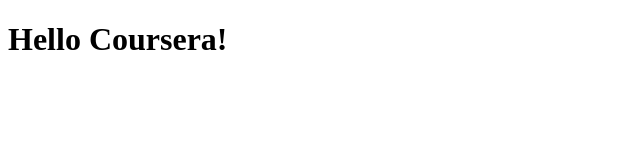
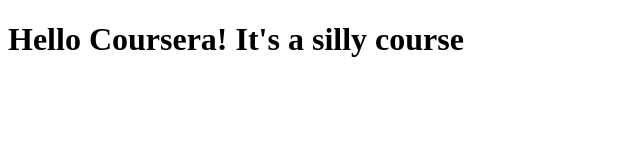
Before and after one commit to Chrysto34/coursera-test, a plain HTML site: page site/index.html in a window 1280 px wide. Shown: the whole page, without its empty margins (0-640 px from the left). Drawn offline with Linux system fonts and the light colour scheme.

Commit message:
Small addition to our page content.

```diff
--- a/site/index.html
+++ b/site/index.html
@@ -4,6 +4,6 @@
 	<title>Hello Coursera</title>
 </head>
 <body>
-<h1>Hello Coursera!</h1>
+<h1>Hello Coursera! It's a silly course</h1>
 </body>
 </html>
```
